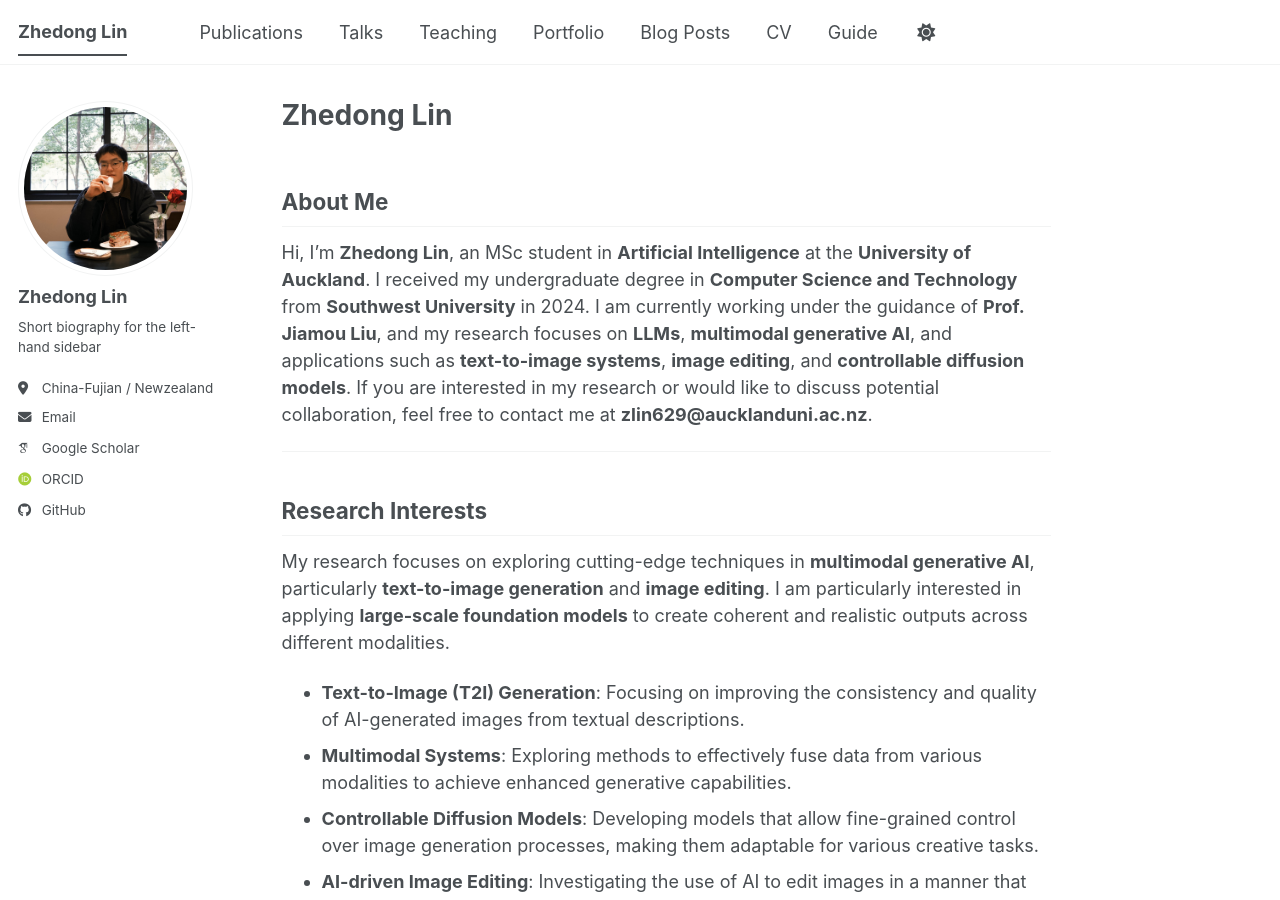
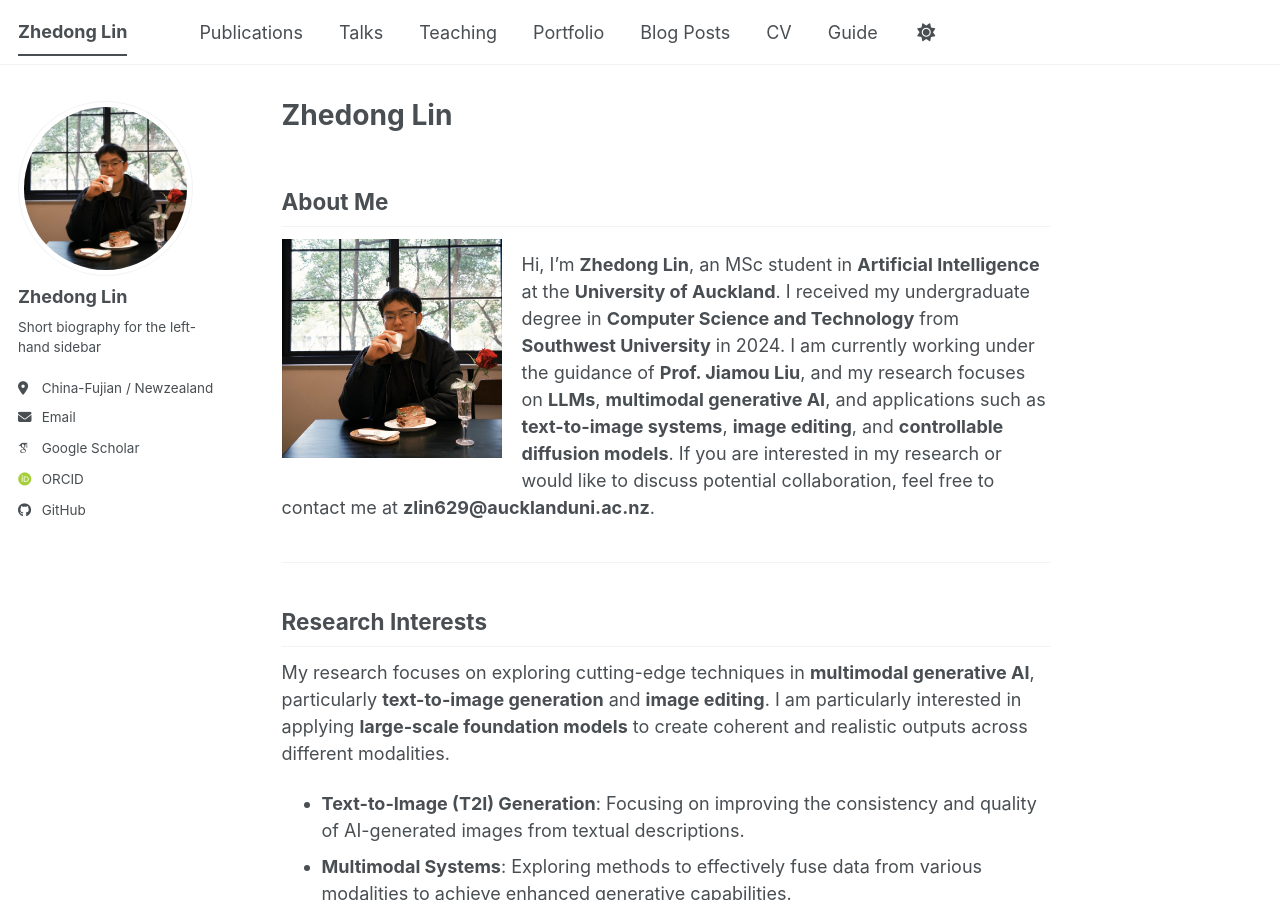
Before and after one commit to Zhedong-Lin/Zhedong-Lin, a Jekyll site: the page built from _pages/about.md, in a window 1280 px wide and 900 px high. Built offline with Jekyll 4.4.1, drawn with Linux system fonts in a browser that asks for light colours; some web fonts are replaced; a script bundle is joined from its source files by our own code; library files that are not in the unit come from our copies.

Commit message:
Update about.md

```diff
--- a/_pages/about.md
+++ b/_pages/about.md
@@ -9,7 +9,13 @@ redirect_from:
 
 ## About Me
 
+<img src="/images/personal.jpg"
+     alt="Research overview"
+     style="float: left; margin: 0 20px 15px 0; width: 220px;">
+
 Hi, I’m **Zhedong Lin**, an MSc student in **Artificial Intelligence** at the **University of Auckland**. I received my undergraduate degree in **Computer Science and Technology** from **Southwest University** in 2024. I am currently working under the guidance of **Prof. Jiamou Liu**, and my research focuses on **LLMs**, **multimodal generative AI**, and applications such as **text-to-image systems**, **image editing**, and **controllable diffusion models**. If you are interested in my research or would like to discuss potential collaboration, feel free to contact me at **zlin629@aucklanduni.ac.nz**.
+
+<div style="clear: both;"></div>
 
 ---
 
```
